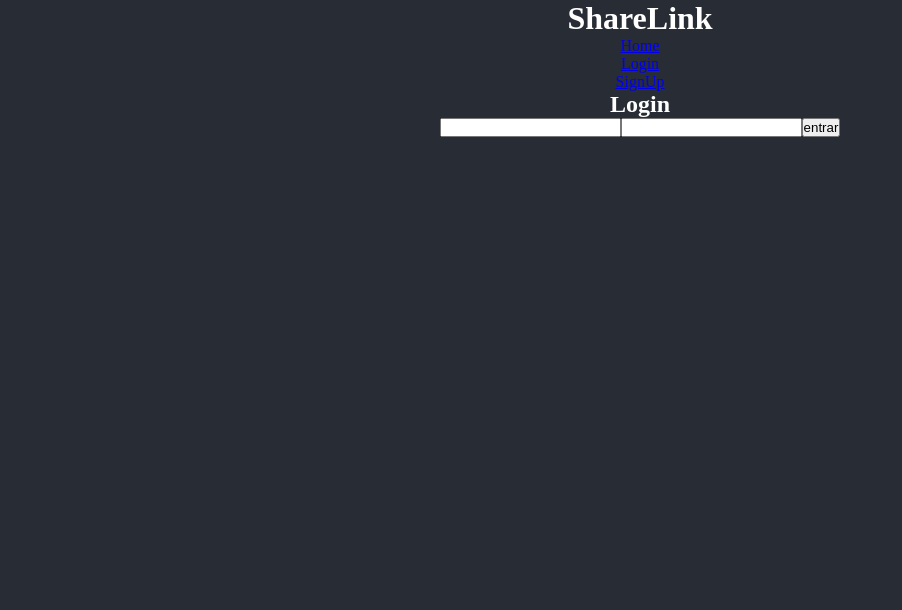
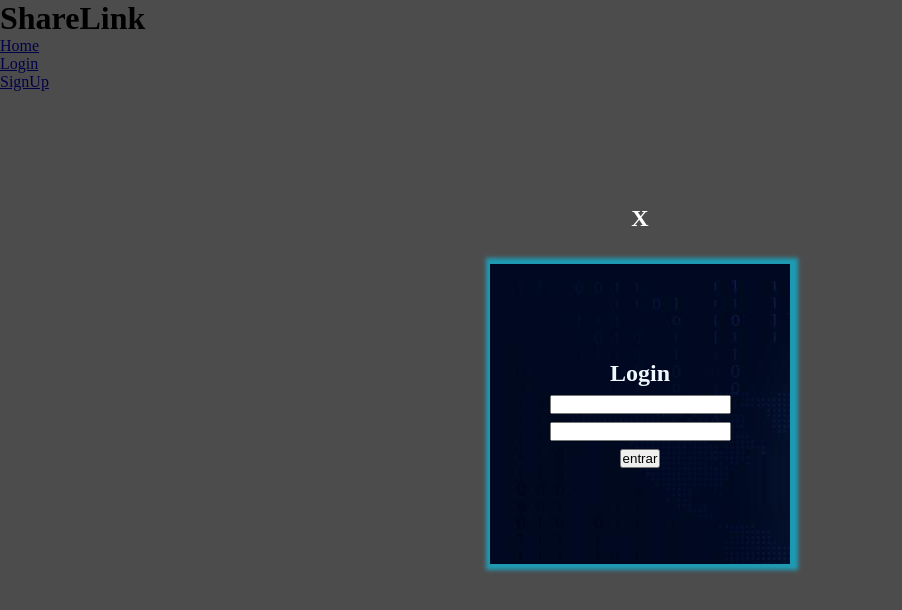
Before and after one commit to tenayquintero/ShareLink, a React (Create React App) app in the folder front-sharelink/: page /login in a window 1280 px wide. Shown: the top 610 px of the page, without its empty margins (0-902 px from the left). Built offline with nearby package versions, Linux system fonts and the light colour scheme.

Commit message:
css Auth-forms

```diff
--- a/front-sharelink/src/App.css
+++ b/front-sharelink/src/App.css
@@ -3,12 +3,7 @@
   padding: 0;
   box-sizing: border-box;
 }
-.App {
-  text-align: center;
-  background-color: #282c34;
+.App{
   min-height: 100vh;
-  display: flex;
-  flex-direction: column;
 
-  color: white;
 }
--- a/front-sharelink/src/App.js
+++ b/front-sharelink/src/App.js
@@ -8,7 +8,7 @@ import './App.css';
 
 function App() {
   return (
-    <main className="App">
+    <main className="App" >
       <Header />
       <Routes>
         <Route path='/' element={<Home />} />
--- a/front-sharelink/src/Pages/Login.css
+++ b/front-sharelink/src/Pages/Login.css
@@ -0,0 +1,38 @@
+.pages-auth {
+    position: fixed;
+    top: 0;
+    bottom: 0;
+    left: 0;
+    right: 0;
+    background-color: rgba(0, 0, 0, 0.7);
+    display: flex;
+    align-items: center;
+    justify-content: center;
+    flex-direction: column;
+}
+
+.pages-auth a{
+    text-decoration: none;
+    color: white;
+
+}
+
+.pages-auth form {
+    color: aliceblue;
+    margin: 2rem auto;
+    display: flex;
+    justify-content: center;
+    align-items: center;
+    flex-direction: column;
+    gap: 0.5rem;
+    padding: 1rem;
+    box-shadow: 2px 0px 4px 6px rgba(0, 203, 244, 0.616);
+    background-color: black;
+    height: 300px;
+    width: 300px;
+}
+
+.pages-auth form button {
+    width: 40px;
+
+}
--- a/front-sharelink/src/Pages/Login.js
+++ b/front-sharelink/src/Pages/Login.js
@@ -1,51 +1,58 @@
 import { useState } from "react";
-import { Navigate } from "react-router-dom";
+import { Link, Navigate } from "react-router-dom";
 import { useSetUser, useUser } from "../context/UserContext";
+import backgroundLink from '../images/linkBackground.jpg'
 
-const Login = () =>{
+import './Login.css'
 
-    const [email,setEmail] = useState('');
-    const [password,setPassword] =useState('');
+const Login = () => {
+
+    const [email, setEmail] = useState('');
+    const [password, setPassword] = useState('');
     const [status, setStatus] = useState()
     const [error, setError] = useState()
 
     const user = useUser()
     const setUser = useSetUser()
 
-    const handle= async (e)=>{
+    const handle = async (e) => {
         e.preventDefault()
         const res = await fetch('http://127.0.0.1:3000/users/login', {
-            method:'POST',
-            headers:{'Content-Type':'application/json'},
+            method: 'POST',
+            headers: { 'Content-Type': 'application/json' },
             body: JSON.stringify({
                 email,
                 password
             })
 
         })
-        const resData= await res.json()
+        const resData = await res.json()
         console.log(resData)
-        if(resData.status === 'error'){
+        if (resData.status === 'error') {
             setStatus('error')
             setError(resData.message)
-        }else{
+        } else {
             setUser(resData)
         }
 
     }
-    if(user){
+    if (user) {
         return <Navigate to='/links' />
     }
-    return(
-        <section>
-            <h2>Login</h2>
-            <form onSubmit={handle}>
-                <label>
+
+
+    return (
+
+        <section className='pages-auth' >
+            <h2><Link to='/'>X</Link></h2>
+            <form onSubmit={handle} style={{ backgroundImage: `url(${backgroundLink})` }}>
+                <h2>Login</h2>
+                <label >
                     <input
-                    name='email'
-                    value={email}
-                    onChange={(e)=>setEmail(e.target.value)}
-                    type='email'
+                        name='email'
+                        value={email}
+                        onChange={(e) => setEmail(e.target.value)}
+                        type='email'
                     />
                 </label>
                 <label>
--- a/front-sharelink/src/Pages/SignUp.js
+++ b/front-sharelink/src/Pages/SignUp.js
@@ -1,50 +1,48 @@
 import { useState } from "react";
-
+import { Link } from "react-router-dom";
+import './SignUp.css'
 
 const SignUp = () => {
 
-    const [email,setEmail] = useState('');
+    const [email, setEmail] = useState('');
     const [password, setPassword] = useState('');
     const [status, setStatus] = useState()
     const [message, setMessage] = useState()
 
-
-
-
-     const handle = async (e) =>{
+    const handle = async (e) => {
         e.preventDefault()
         const res = await fetch('http://127.0.0.1:3000/users', {
             method: 'POST',
-            headers: {'Content-Type': 'application/json'},
+            headers: { 'Content-Type': 'application/json' },
             body: JSON.stringify({
                 email,
                 password
             })
         })
         const resData = await res.json()
-        if(resData.status === 'ok'){
+        if (resData.status === 'ok') {
             setStatus('ok')
             setMessage(resData.message)
-        }else{
+        } else {
             setStatus('error')
             setMessage(resData.message)
 
-           console.log(resData)
+            console.log(resData)
         }
 
-     }
-
+    }
 
     return (
-        <section>
-            <h2>SignUp</h2>
+        <section className='pages-auth'>
+            <h2><Link to='/'>X</Link></h2>
             <form onSubmit={handle}>
+                <h2>SignUp</h2>
                 <label name='email'>
                     <input
-                    id="email"
-                    value={email}
-                    onChange={(e)=>setEmail(e.target.value)}
-                    type='email'
+                        id="email"
+                        value={email}
+                        onChange={(e) => setEmail(e.target.value)}
+                        type='email'
                     />
                 </label>
                 <label name='password'>
```
Also changed, not shown: front-sharelink/src/images/linkBackground.jpg (added).
